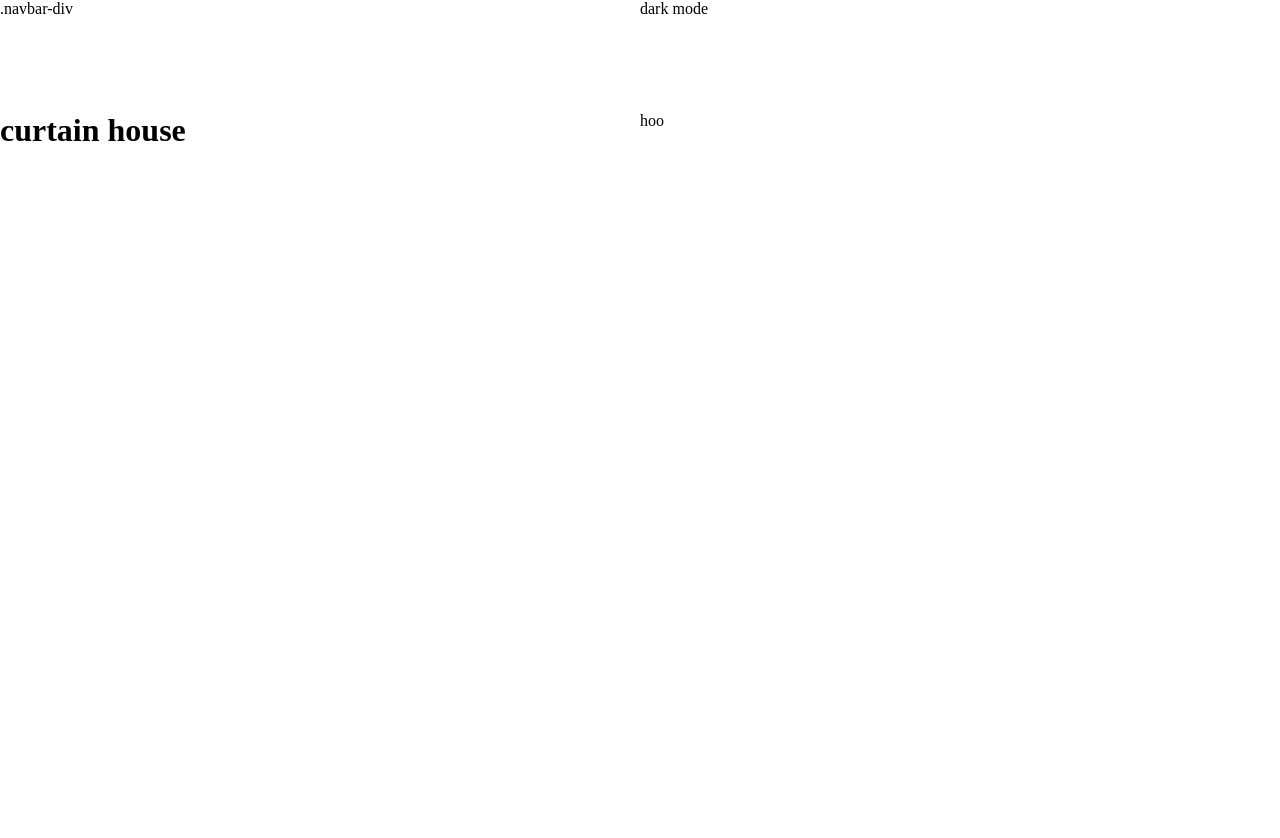
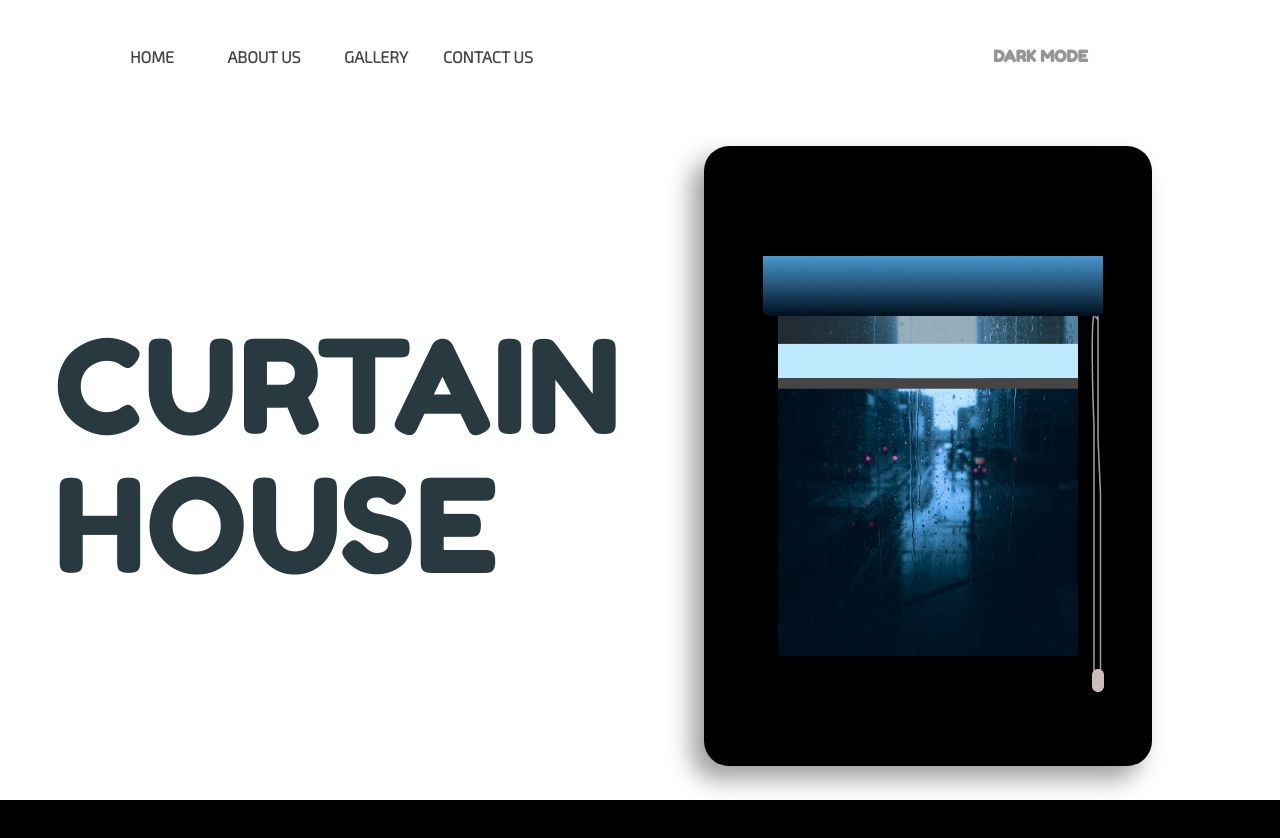
Before and after one commit to manshadchangampalli/CURTAIN-HOUSE-OFFICIAL-WEBSITE, a React (Create React App) app: page / in a window 1280 px wide. Shown: the top 838 px of the page. Before the commit the page ends 800 px from the top, so only its background shows below. Built offline with nearby package versions, Linux system fonts and the light colour scheme.

Commit message:
home is finished except darkmode

```diff
--- a/src/App.css
+++ b/src/App.css
@@ -1,3 +1,6 @@
+@import url('https://fonts.googleapis.com/css2?family=Exo+2:wght@300&display=swap');
+@import url('https://fonts.googleapis.com/css2?family=Fredoka+One&display=swap');
+
 *{
   margin: 0;
   padding: 0;
@@ -6,4 +9,5 @@
 body{
   background-color: white;
   width: 100vw;
+  overflow-x: hidden;
 }
--- a/src/App.js
+++ b/src/App.js
@@ -1,5 +1,6 @@
 import React ,{ useEffect, useState } from "react";
 import "./App.css";
+import About from "./pages/About/About";
 import Home from "./pages/Home/Home";
 
 
@@ -8,6 +9,7 @@ function App() {
   return (
     <div className="app">
       <Home/>
+      <About/>
     </div>
   );
 }
--- a/src/Components/CurtainMain.jsx
+++ b/src/Components/CurtainMain.jsx
@@ -1,12 +1,27 @@
-import React from "react";
+import React, { useEffect, useState } from "react";
 
-function CurtainMain({offsety}) {
-  console.log(offsety);
+function CurtainMain() {
+  const [offsetY, setOffsetY] = useState()
+  useEffect(() => {
+    window.addEventListener("scroll",handleScroll)
 
+  }, [])
+  function handleScroll(){
+    setOffsetY(window.scrollY)
+  }
+  console.log(offsetY);
+  var top
+  if(offsetY<=265){
+    top = {"top": offsetY-230+"px"}
+  }else if (offsetY > 265) {
+    top = {"top": 35+"px"}
+  } else{
+    top = {"top": -236+"px"}
+  }
 
-
+  // for dark "#777777"
   return (
-    <div style={{"top": offsety<335? offsety-300 : 35+"px"}}  className="curtain-main ">
+    <div style={top}  className="curtain-main ">
       <svg
         width="300"
         height="371"
@@ -14,7 +29,7 @@ function CurtainMain({offsety}) {
         fill="none"
         xmlns="http://www.w3.org/2000/svg"
       >
-        <rect y="324" width="314" height="36" fill="#777777" />
+        <rect y="324" width="314" height="36" fill="#BEE9FC" />
         <rect
           y="288"
           width="314"
@@ -22,7 +37,7 @@ function CurtainMain({offsety}) {
           fill="#555555"
           fill-opacity="0.4"
         />
-        <rect y="252" width="314" height="36" fill="#777777" />
+        <rect y="252" width="314" height="36" fill="#BEE9FC" />
         <rect
           y="216"
           width="314"
@@ -30,7 +45,7 @@ function CurtainMain({offsety}) {
           fill="#555555"
           fill-opacity="0.4"
         />
-        <rect y="180" width="314" height="36" fill="#777777" />
+        <rect y="180" width="314" height="36" fill="#BEE9FC" />
         <rect
           y="144"
           width="314"
@@ -38,7 +53,7 @@ function CurtainMain({offsety}) {
           fill="#555555"
           fill-opacity="0.4"
         />
-        <rect y="108" width="314" height="36" fill="#777777" />
+        <rect y="108" width="314" height="36" fill="#BEE9FC" />
         <rect
           y="72"
           width="314"
@@ -46,7 +61,7 @@ function CurtainMain({offsety}) {
           fill="#555555"
           fill-opacity="0.4"
         />
-        <rect y="36" width="314" height="36" fill="#777777" />
+        <rect y="36" width="314" height="36" fill="#BEE9FC" />
         <rect width="314" height="36" fill="#555555" fill-opacity="0.4" />
         <rect y="360" width="314" height="11" fill="#454545" />
       </svg>
--- /dev/null
+++ b/src/pages/About/About.jsx
@@ -0,0 +1,11 @@
+import React from 'react'
+
+function about() {
+    return (
+        <div style={{"height":"100vh" , "width":"100%","backgroundColor":"black"}}>
+
+        </div>
+    )
+}
+
+export default about
--- a/src/pages/Home/Home.jsx
+++ b/src/pages/Home/Home.jsx
@@ -1,24 +1,42 @@
-import React from 'react'
-import './Home.scss'
+import React from "react";
+import "./Home.scss";
+import CurtainMain from "../../Components/CurtainMain";
 
 function Home() {
   return (
     <div className="home">
+      {/* navbar */}
+
       <div className="navbar">
-
-              .navbar-div
+        {/* navbar div for align center the nav items*/}
+        <div className="navbar-div">
+          <p>HOME</p>
+          <p>ABOUT US</p>
+          <p>GALLERY</p>
+          <p>CONTACT US</p>
+        </div>
       </div>
       <div className="darkmode">
-                dark mode
+        <h4>DARK MODE</h4>
+        <div></div>
       </div>
       <div className="title">
-               <h1>curtain house</h1>
+        <h1>CURTAIN HOUSE</h1>
       </div>
       <div className="curtain">
-               hoo
+        {/* curtain image included black div */}
+        <div className="curtain-div">
+          {/* curtainheaderdiv for curtianheader */}
+          <div className="curtain-header-div">
+            <div className="curtain-header"></div>
+            <div className="curtain-img">
+              <CurtainMain />
             </div>
           </div>
-    )
+        </div>
+      </div>
+    </div>
+  );
 }
 
-export default Home
+export default Home;
--- a/src/pages/Home/Home.scss
+++ b/src/pages/Home/Home.scss
@@ -1,7 +1,102 @@
-.home{
-    height: 100vh;
-    width: 100vw;
-    display: grid;
-    grid-template-columns: repeat(2, 1fr);
-    grid-template-rows: 1fr 86vh;
+.home {
+  height: 100vh;
+  width: 100vw;
+  display: grid;
+  overflow-x: hidden;
+  grid-template-columns: repeat(2, 1fr);
+  grid-template-rows: 1fr 86vh;
+  .navbar {
+    width: 100%;
+    height: 100%;
+    display: flex;
+    align-items: center;
+    justify-content: center;
+    .navbar-div {
+      width: 70%;
+      height: 100%;
+      display: grid;
+      grid-template-columns: repeat(4, 1fr);
+      P {
+        align-self: center;
+        justify-self: center;
+        font-family: 'Exo 2', sans-serif;
+        font-weight: 800;
+        color: #474747;
+      }
+    }
+  }
+  .darkmode {
+      align-self: center;
+      padding-right: 12rem;
+      justify-self: end;
+      h4{
+        font-family: 'Fredoka One', cursive;
+        color: #969696;
+      }
+  }
+  .title {
+      display: flex;
+      align-items: center;
+      justify-content: center;
+
+      h1{
+        font-family: 'Fredoka One', cursive;
+        font-size: 130px;
+        font-style: normal;
+        font-weight: normal;
+        margin-left: 0;
+        color: #283940;
+        width: 531px;
+        letter-spacing: .05rem;
+        line-height: 139px;
+      }
+  }
+  .curtain {
+      width: 100%;
+      height: 100%;
+      display: grid;
+      place-items: center;
+      .curtain-div{
+          width: 70%;
+          height: 90%;
+          background: rgb(0, 0, 0);
+          border-radius: 25px;
+          margin-right: 10%;
+          display: grid;
+          place-items: center;
+          box-shadow: -12px 13px 25px rgba(0, 0, 0, 0.39);
+          .curtain-header-div{
+
+            display: grid;
+            place-items: center;
+            position: relative;
+
+            .curtain-img{
+                position: relative;
+                background: url("../../Images/day\ image.png");
+                background-position: center;
+                background-repeat: no-repeat;
+                background-size: cover;
+                height: 400px;
+                overflow-y: hidden;
+                overflow-x: visible;
+                width: 300px;
+                .curtain-main{
+                    position: absolute;
+                }
+            }
+                .curtain-header{
+                  position: absolute;
+                  top: 0;
+                  left: -15px;
+                  z-index: 100;
+                  height:436px;
+                  width: 341px;
+                  background: url("../../Images/Component\ 2\ light.png");
+                }
+
+
+          }
+      }
+  }
 }
```
Also changed, not shown: src/Images/Component 2 light.png (added), src/Images/day image.png (added). Lines whose indentation alone changed are shown as unchanged.
